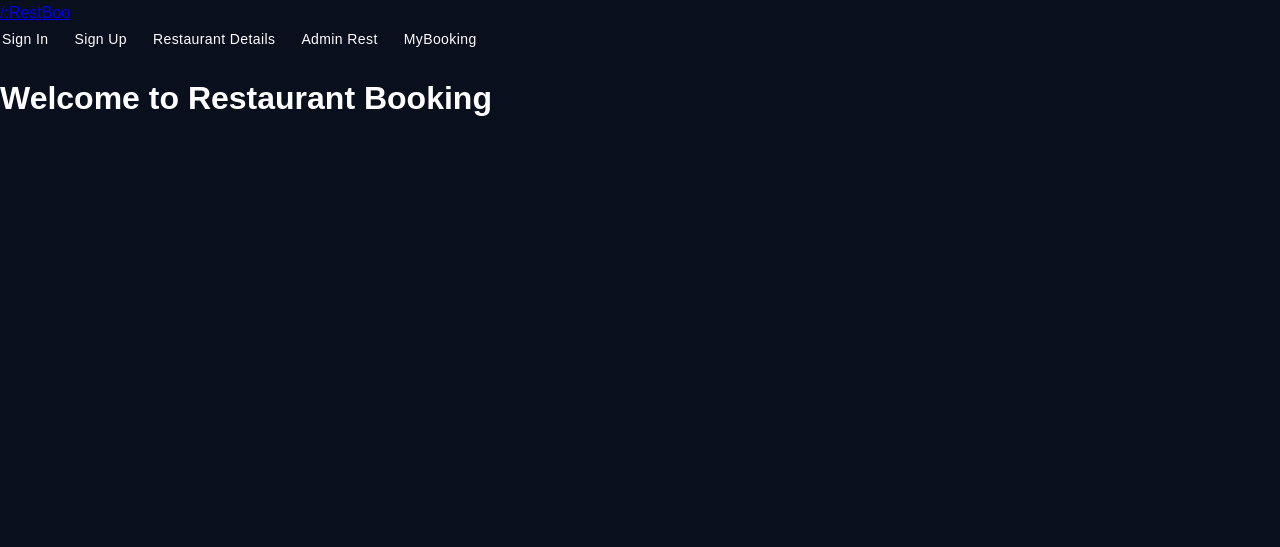
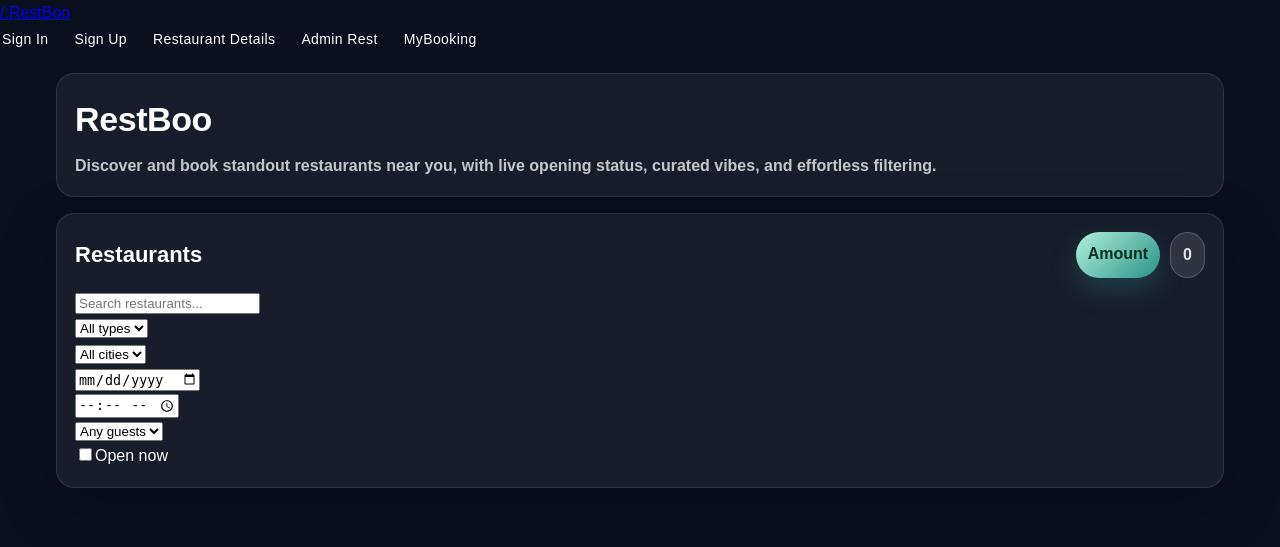
Before and after one commit to kot-1999/RestB_FE, a Node project: template src/index.pug in a window 1280 px wide. Shown: the top 547 px of the page. Run offline with Node 20 templates, Linux system fonts and the light colour scheme; the template is opened without the code that fills it, so the values that code supplies are empty; some libraries are stand-ins or nearby versions.

Commit message:
Home.pug updated

```diff
--- a/src/pages/home.pug
+++ b/src/pages/home.pug
@@ -1,7 +1,64 @@
-h1 Welcome to Restaurant Booking
+section.dashboard-page.home-page
+    .dashboard-wrap
+        .dash-header
+            .dash-title
+                h1 RestBoo
+                p.dash-sub Discover and book standout restaurants near you, with live opening status, curated vibes, and effortless filtering.
 
-.restaurants-loading(style="display: none;")
-    p Loading restaurants...
+        .dash-card
+            .dash-card-head
+                h2 Restaurants
+                .dash-card-actions
+                    span.dash-chip.is-active Amount
+                    span.dash-chip.js-restaurant-count 0
 
-.restaurants-container
-    // Restaurant cards will be inserted here by JavaScript
+            .home-filters
+                .home-filter-group.home-filter-group--search
+                    input.home-filter-input.js-filter-search(
+                        type="text"
+                        placeholder="Search restaurants..."
+                    )
+
+                .home-filter-group
+                    select.home-filter-select.js-filter-type
+                        option(value="") All types
+
+                .home-filter-group
+                    select.home-filter-select.js-filter-city
+                        option(value="") All cities
+
+                .home-filter-group
+                    input.home-filter-input.js-filter-date(
+                        type="date"
+                    )
+
+                .home-filter-group
+                    input.home-filter-time.js-filter-time(
+                        type="time"
+                        step="900"
+                        lang="en-GB"
+                    )
+
+                .home-filter-group
+                    select.home-filter-select.js-filter-guests
+                        option(value="") Any guests
+                        each guestCount in [0,1,2,3,4,5,6,7,8,9,10]
+                            option(value=guestCount)= guestCount + ' guests'
+
+                .home-filter-toggle
+                    label.home-toggle
+                        input.js-filter-open-now(type="checkbox")
+                        span Open now
+
+            .restaurants-loading(style="display: none;")
+                .skeleton-grid
+                    each _ in [1, 2, 3]
+                        .skeleton-card
+                            .skeleton-banner
+                            .skeleton-content
+                                .skeleton-line.title
+                                .skeleton-line.desc
+                                .skeleton-line.meta
+
+            .restaurants-results.js-restaurants-results
+                // Filtered sections/cards injected here
```
